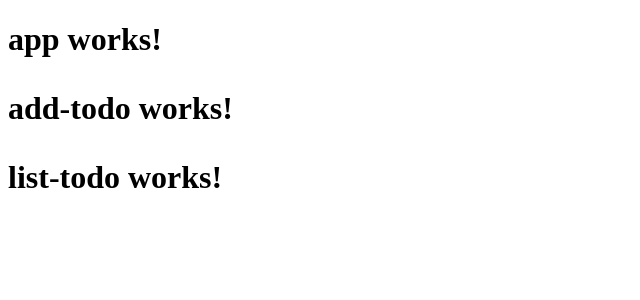
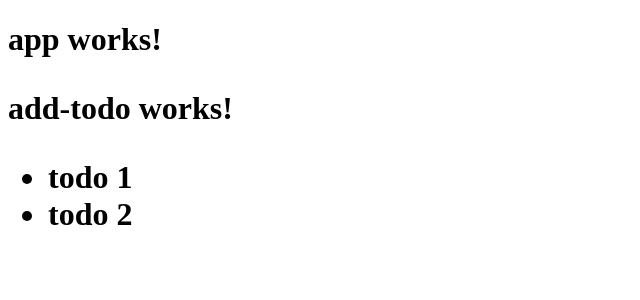
Before and after one commit to fabriciolemos/todo-app, an Angular app in the folder static/: page / in a window 1280 px wide. Shown: the top 300 px of the page, without its empty margins (0-640 px from the left). Built offline with nearby package versions, Linux system fonts and the light colour scheme.

Commit message:
list existing Todos

```diff
--- a/static/src/app/list-todo/list-todo.component.html
+++ b/static/src/app/list-todo/list-todo.component.html
@@ -1,3 +1,3 @@
-<p>
-  list-todo works!
-</p>
+<ul>
+  <li *ngFor="let todo of todos">{{todo.description}}</li>
+</ul>
--- a/static/src/app/list-todo/list-todo.component.ts
+++ b/static/src/app/list-todo/list-todo.component.ts
@@ -1,4 +1,5 @@
-import { Component, OnInit } from '@angular/core';
+import {Component, OnInit} from '@angular/core';
+import {Todo} from "../todo";
 
 @Component({
   selector: 'app-list-todo',
@@ -6,8 +7,10 @@ import { Component, OnInit } from '@angular/core';
   styleUrls: ['./list-todo.component.css']
 })
 export class ListTodoComponent implements OnInit {
+  todos = [new Todo("todo 1"), new Todo("todo 2")];
 
-  constructor() { }
+  constructor() {
+  }
 
   ngOnInit() {
   }
--- /dev/null
+++ b/static/src/app/todo.ts
@@ -0,0 +1,5 @@
+export class Todo {
+
+  constructor(public description: string) {
+  }
+}
```
